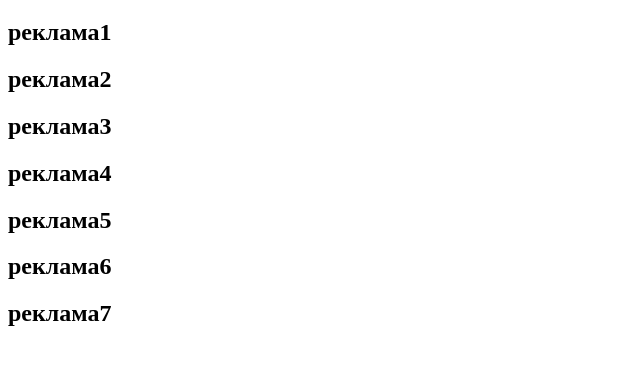
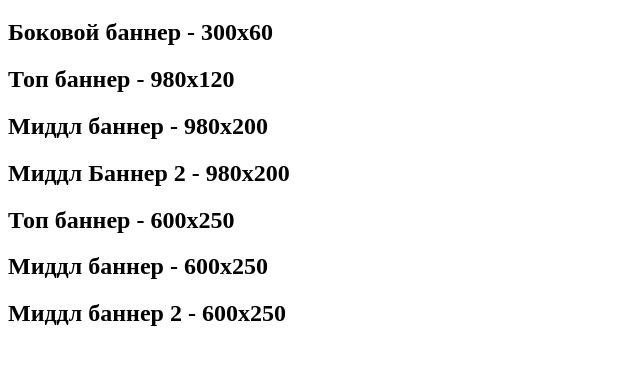
Before and after one commit to maybeepichero/adtechtest, a plain HTML site: page index.html in a window 1280 px wide. Shown: the part 61-426 px from the top of the page, without its empty margins (0-640 px from the left). Drawn offline with Linux system fonts and the light colour scheme.

Commit message:
Update index.html

```diff
--- a/index.html
+++ b/index.html
@@ -5,31 +5,31 @@
 </head>
 <body>
   <h1>Тестовая страница рекламы</h1>
-  <h2>реклама1</h2>
+  <h2>Боковой баннер - 300х60</h2>
   <div id="ad-block-1">
     <script async src="https://cdn.veonadx.com/banner.js" data-ad="veon" adunit-id="u3p0l7w4"></script>
   </div>
-   <h2>реклама2</h2>
+   <h2>Топ баннер - 980х120</h2>
   <div id="ad-block-1">
     <script async src="https://cdn.veonadx.com/banner.js" data-ad="veon" adunit-id="u3p0l7w5"></script>
   </div>
-   <h2>реклама3</h2>
+   <h2>Миддл баннер - 980х200</h2>
   <div id="ad-block-1">
     <script async src="https://cdn.veonadx.com/banner.js" data-ad="veon" adunit-id="u3p0l7w6"></script>
   </div>
-   <h2>реклама4</h2>
+   <h2>Миддл Баннер 2 - 980х200</h2>
   <div id="ad-block-1">
     <script async src="https://cdn.veonadx.com/banner.js" data-ad="veon" adunit-id="u3p0l7w7"></script>
   </div>
-   <h2>реклама5</h2>
+   <h2>Топ баннер - 600x250</h2>
   <div id="ad-block-1">
     <script async src="https://cdn.veonadx.com/banner.js" data-ad="veon" adunit-id="u3p0l7w8"></script>
   </div>
-   <h2>реклама6</h2>
+   <h2>Миддл баннер - 600х250</h2>
   <div id="ad-block-1">
     <script async src="https://cdn.veonadx.com/banner.js" data-ad="veon" adunit-id="u3p0l7w9"></script>
   </div>
-   <h2>реклама7</h2>
+   <h2>Миддл баннер 2 - 600х250</h2>
   <div id="ad-block-1">
     <script async src="https://cdn.veonadx.com/banner.js" data-ad="veon" adunit-id="u3p0l7w10"></script>
   </div>
```
